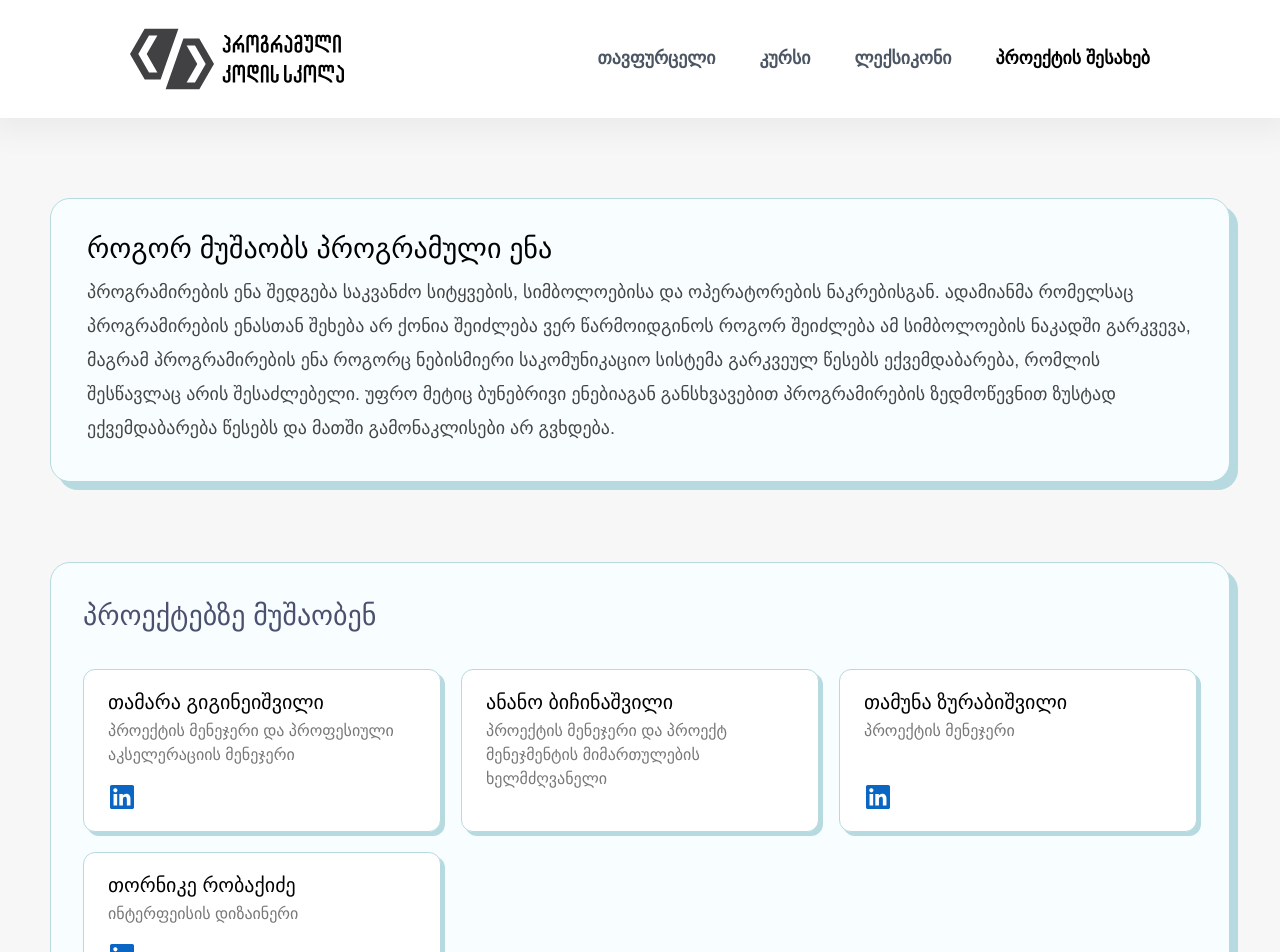
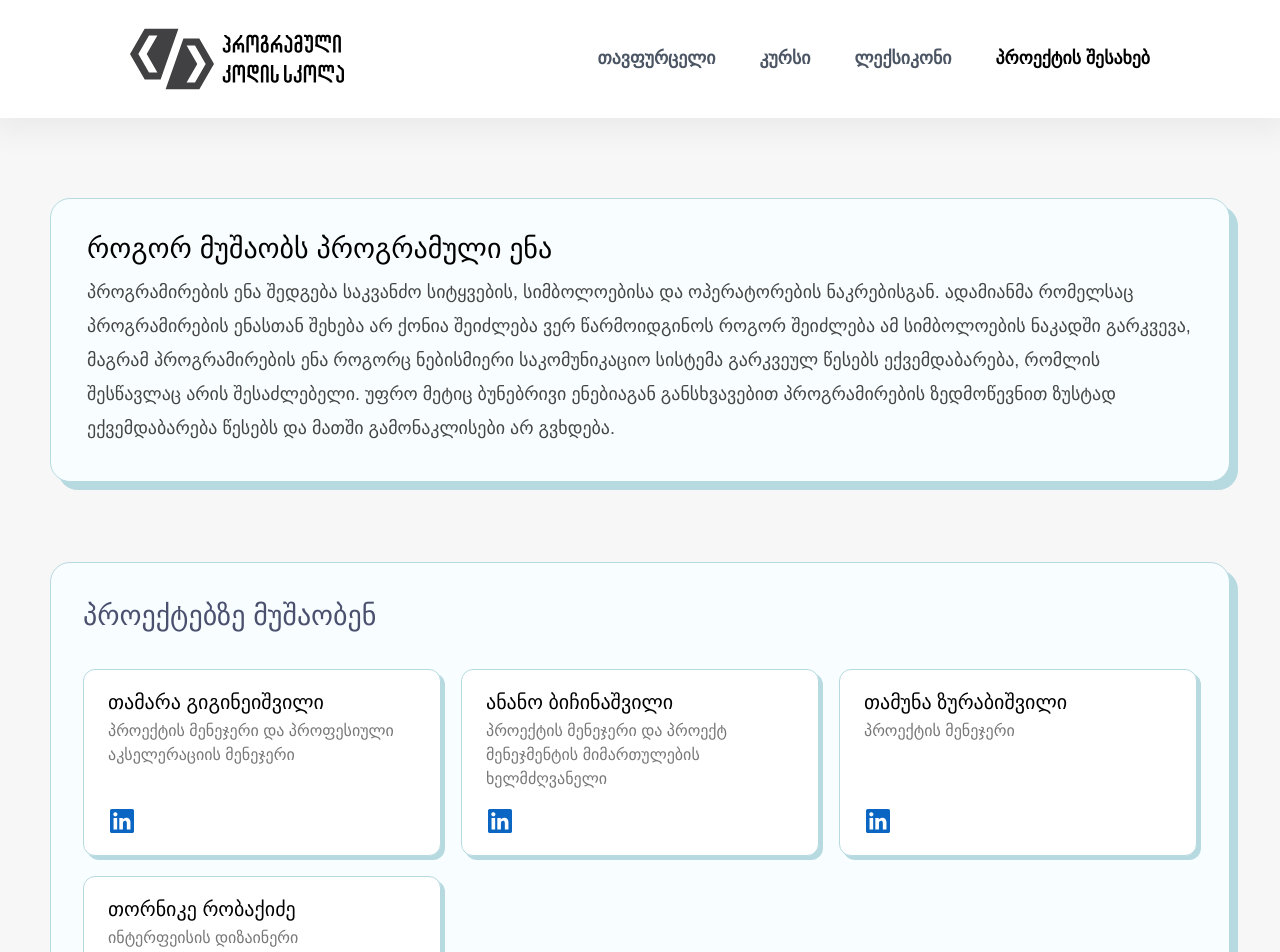
Before and after one commit to Mind1a/code-school-v2, a Next.js app: page /about in a window 1280 px wide. Shown: the top 952 px of the page. Built offline with nearby package versions, Linux system fonts and the light colour scheme; a web font is replaced by a local one.

Commit message:
project-data

```diff
--- a/src/features/landing/data/data.ts
+++ b/src/features/landing/data/data.ts
@@ -126,7 +126,13 @@ export const projectsData = [
     id: 2,
     name: "ანანო ბიჩინაშვილი",
     role: "პროექტის მენეჯერი და პროექტ მენეჯმენტის მიმართულების ხელმძღვანელი",
-    socials: [],
+    socials: [
+      {
+        id: "linkedin",
+        icon: "/images/svg/linkdin.svg",
+        link: "https://www.linkedin.com/in/ananobichinashvili/",
+      },
+    ],
   },
   {
     id: 3,
```
